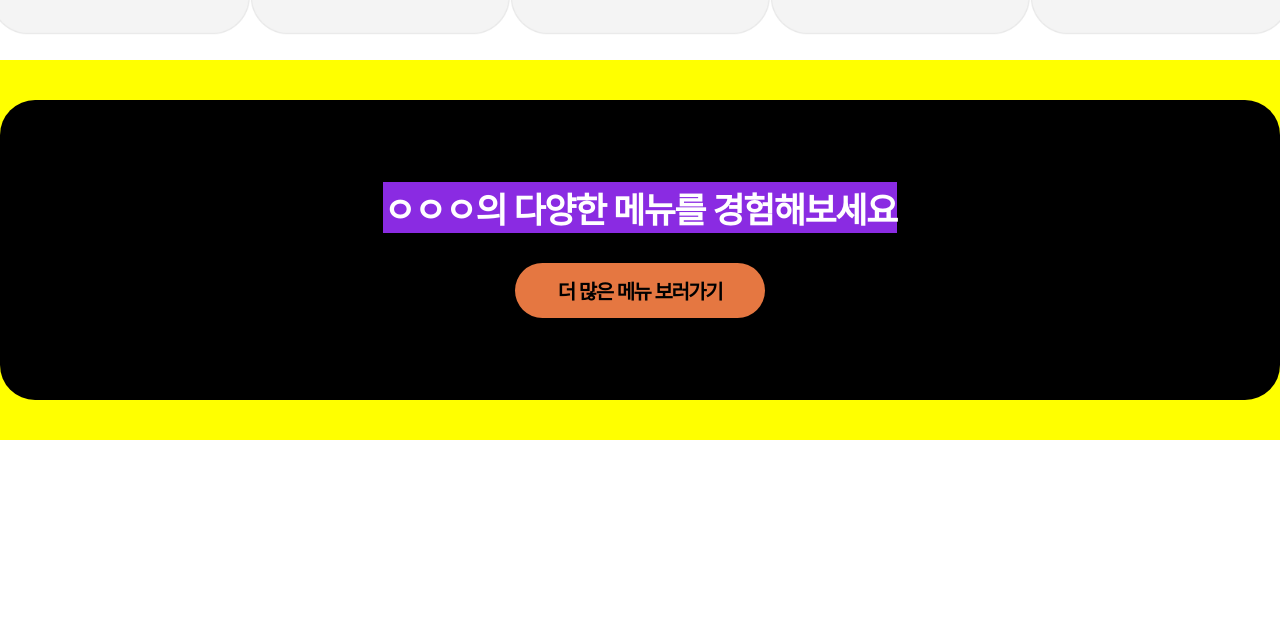
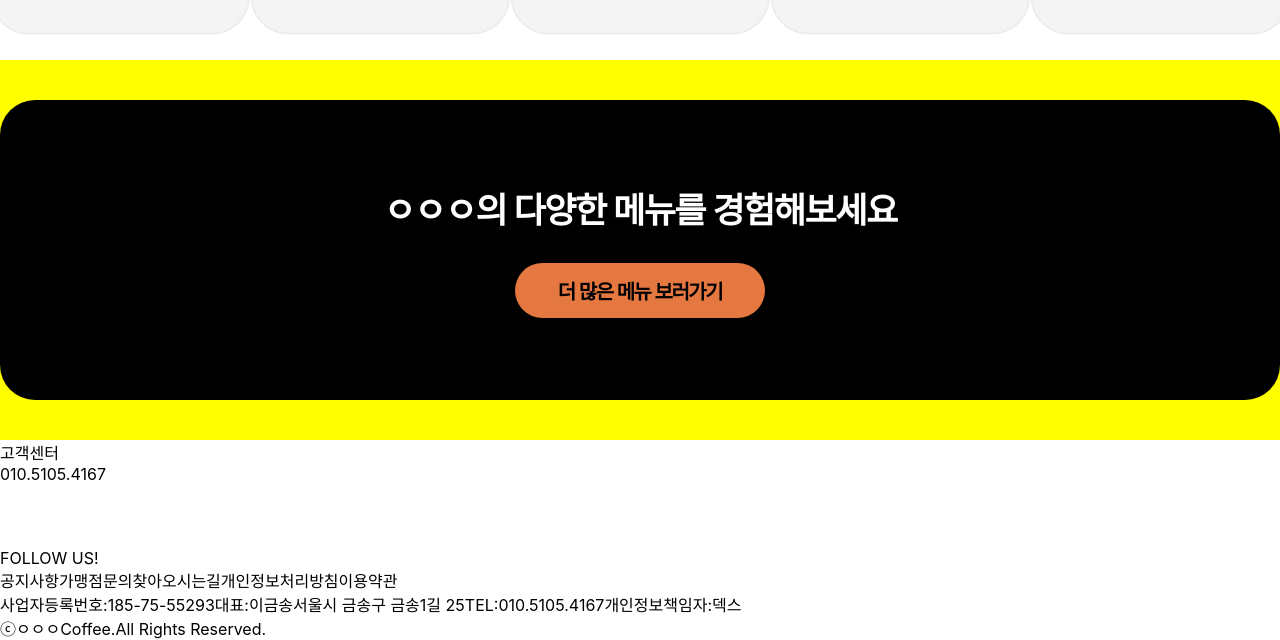
Before and after one commit to geumsong/project_cafe, a React (Create React App) app: page / in a window 1280 px wide. Shown: the part 2769-3409 px from the top of the page. Before the commit the page ends 3209 px from the top, so only its background shows below. Built offline with nearby package versions, Linux system fonts and the light colour scheme.

Commit message:
[Edit]footer 부모/자식태그 분류 및  텍스트추가

```diff
--- a/src/App.js
+++ b/src/App.js
@@ -297,7 +297,38 @@ function App() {
           </div>
         </div>
       </div>
-      <div> </div>
+      <div>
+        <div>
+          <div>
+            <div>고객센터</div>
+            <div>010.5105.4167</div>
+          </div>
+          <div>
+            <div>
+              <img src={require("./assets/img/narrowDec.png")} />
+            </div>
+            <div>
+              <div>FOLLOW US!</div>
+              <div>{/* 이곳에 SNS박스 3개 추가 */}</div>
+            </div>
+          </div>
+        </div>
+        <div>
+          <span>공지사항</span>
+          <span>가맹점문의</span>
+          <span>찾아오시는길</span>
+          <span>개인정보처리방침</span>
+          <span>이용약관</span>
+        </div>
+        <div>
+          <span>사업자등록번호:185-75-55293</span>
+          <span>대표:이금송</span>
+          <span>서울시 금송구 금송1길 25</span>
+          <span>TEL:010.5105.4167</span>
+          <span>개인정보책임자:덱스</span>
+        </div>
+        <div>ⓒㅇㅇㅇCoffee.All Rights Reserved.</div>
+      </div>
       {/* <div className="footerImage"></div>
           <div className="footer">
             첫 번째 footer/
--- a/src/styles/app.css
+++ b/src/styles/app.css
@@ -307,7 +307,6 @@
   font-size: 35px;
   font-weight: 600;
   letter-spacing: -1.5px;
-  background-color: #8a2be2;
 }
 
 .seeMoreVariousMenu {
```
